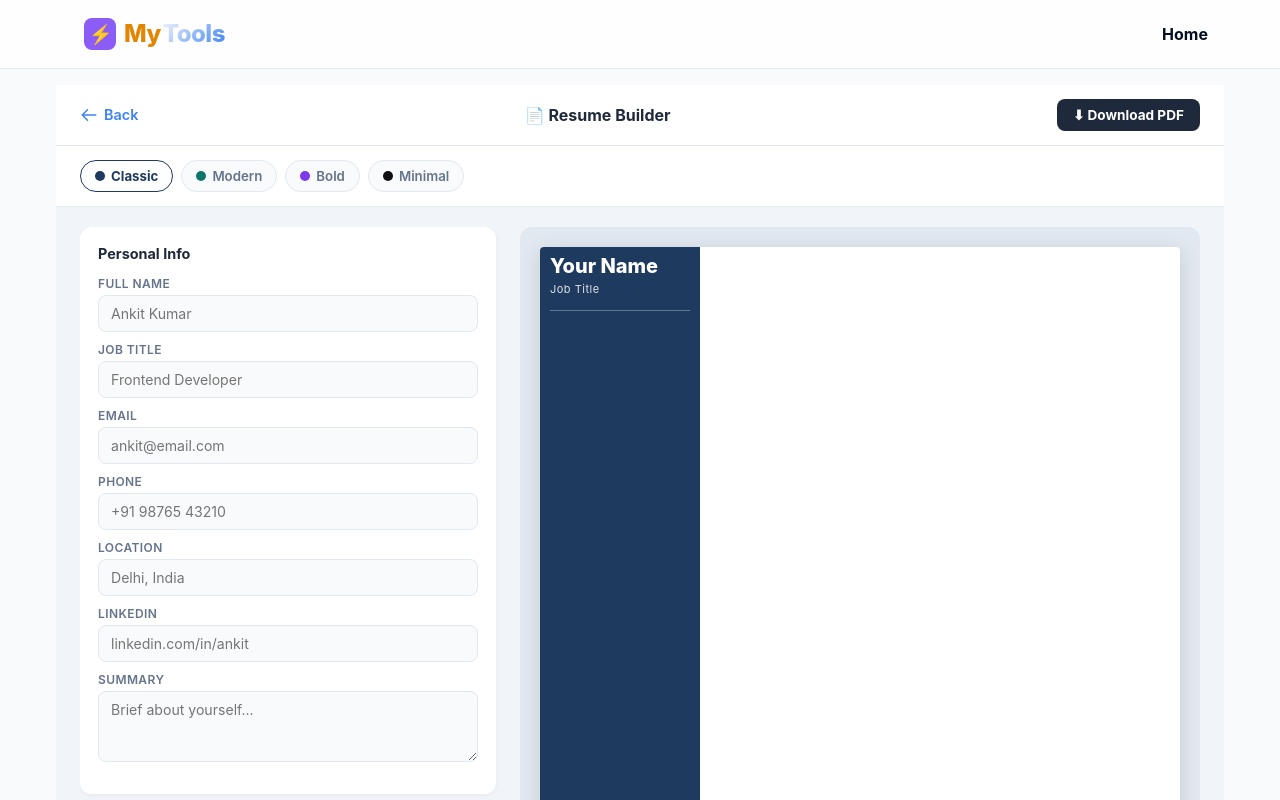
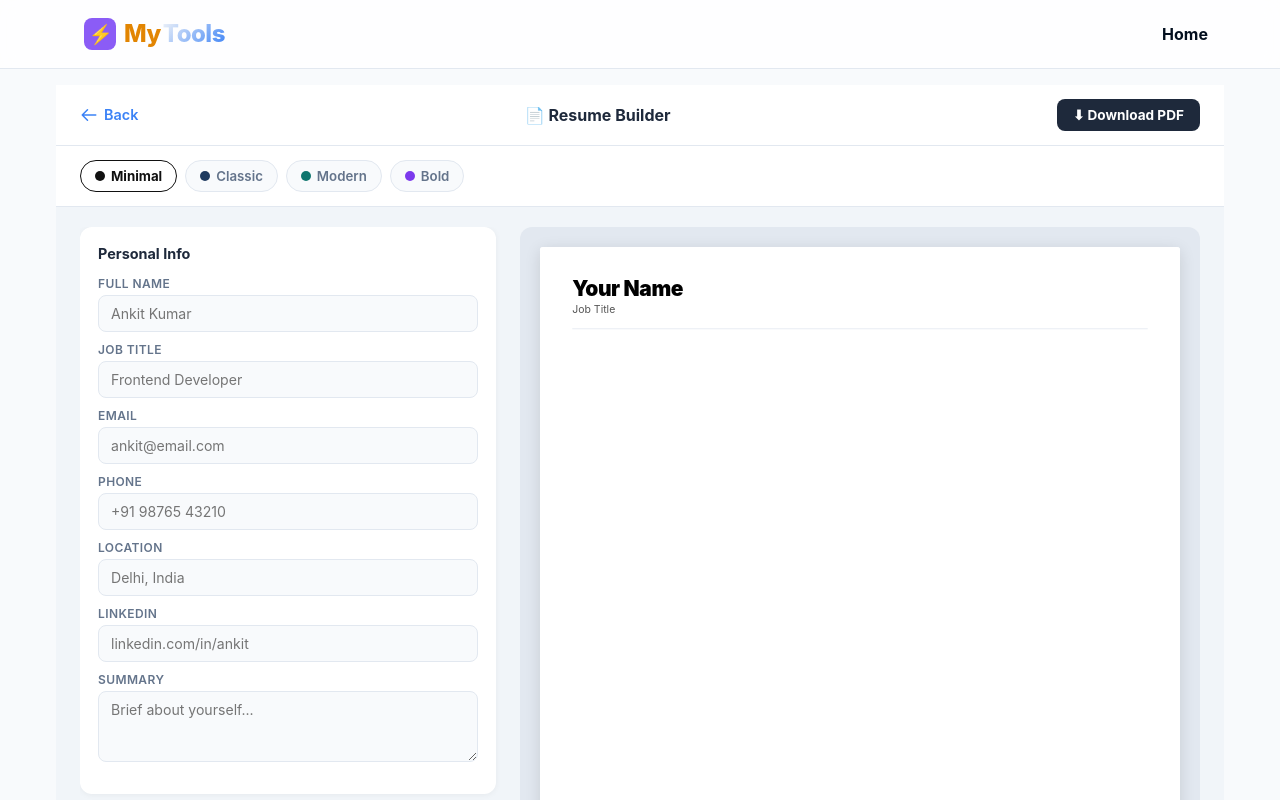
Before and after one commit to krAnkit2000/Quicktool, a React (Create React App) app: page /ResumeBuilder in a window 1280 px wide. Shown: the top 800 px of the page. Built offline with nearby package versions, Linux system fonts and the light colour scheme.

Commit message:
Resume layout bug fix

```diff
--- a/src/Pages/ResumeBuilder.css
+++ b/src/Pages/ResumeBuilder.css
@@ -1,8 +1,6 @@
-/* ============================================================
-   ResumeBuilder.css — Resume Builder + 4 Templates
-   ============================================================ */
 
-/* ── Page Layout ─────────────────────────────────────────── */
+
+/* ────────────── Page Layout ─────────────────────────────────────────── */
 .rb-page {
   min-height: 100vh;
   background: #f1f5f9;
@@ -123,11 +121,13 @@
 .rb-form-panel {
       display: flex;
     flex-direction: column;
-  gap: 14px;
+    gap: 16px;
     overflow-y: auto;
-  max-height: calc(100vh - 140px);
+    max-height: calc(100vh - 100px);
     padding-right: 4px;
 }
+
+
 .rb-form-panel::-webkit-scrollbar { width: 4px; }
 .rb-form-panel::-webkit-scrollbar-thumb { background: #cbd5e1; border-radius: 4px; }
 
@@ -222,13 +222,21 @@
   top: 20px;
   height: calc(100vh - 100px);
   overflow-y: auto;
+  overflow-x: hidden;
   align-self: start;
+}
+
+/* Scale A4 to fit the preview panel */
+.rb-preview-scaler {
+  transform-origin: top center;
+  width: 210mm;
 }
 .rb-preview-scroll {
   background: #e2e8f0;
   border-radius: 12px;
   padding: 20px;
   min-height: 100%;
+  overflow-x: auto;
 }
 .rb-preview-paper {
   background: #fff;
@@ -246,7 +254,7 @@
   .rb-mob-hidden { display: none !important; }
 }
 
-/* ── TEMPLATE: CLASSIC ───────────────────────────────────── */
+/* ────────────── TEMPLATE: CLASSIC ───────────────────────────────────── */
 .resume-classic {
   display: flex;
   min-height: 800px;
@@ -254,11 +262,12 @@
 }
 
 .rc-sidebar {
-    width: 10rem;
+  width: 220px;
   flex-shrink: 0;
-    padding: 7px 10px;
+  padding: 28px 18px;
   color: #fff;
 }
+
 .rc-name {
   font-size: 20px;
   font-weight: 800;
@@ -317,15 +326,13 @@
   margin-bottom: 4px;
 }
 .rc-main-divider { height: 2px; margin-bottom: 10px; }
-.rc-summary { font-size: 11px; color: #475569; line-height: 1.6;
-text-align: justify;
-}
+.rc-summary { font-size: 11px; color: #475569; line-height: 1.6; }
 .rc-exp-item { margin-bottom: 12px; }
 .rc-exp-role { font-weight: 700; font-size: 12px; color: #1e293b; }
 .rc-exp-meta { font-size: 10.5px; color: #64748b; margin-bottom: 4px; }
 .rc-exp-point { font-size: 10.5px; color: #475569; margin-bottom: 2px; padding-left: 8px; }
 
-/* ── TEMPLATE: MODERN ───────────────────────────────────── */
+/* ────────────── TEMPLATE: MODERN ───────────────────────────────────── */
 .resume-modern {
   font-size: 12px;
   min-height: 800px;
@@ -501,8 +508,32 @@ text-align: justify;
 }
 
 
+/* ────────────── A4 Page break handling ─────────────────────────────── */
+
+/* Sections never break in the middle */
+.rc-block,
+.rm-section,
+.rb2-section,
+.rmin-section,
+.rc-exp-item,
+.rm-exp,
+.rb2-exp,
+.rmin-exp {
+  page-break-inside: avoid;
+  break-inside: avoid;
+}
+
+/* Page break between pages */
+.resume-classic,
+.resume-modern,
+.resume-bold,
+.resume-minimal {
+  page-break-after: always;
+  break-after: page;
+}
+
 /* ── Section dividers ───────────────────────────────────── */
-.rc-block          { margin-bottom: 7px; padding-bottom: 1px; border-bottom: 1px solid #e8edf2; }
+.rc-block          { margin-bottom: 20px; padding-bottom: 16px; border-bottom: 1px solid #e8edf2; }
 .rc-block:last-child { border-bottom: none; }
 
 .rm-section        { margin-bottom: 18px; padding-bottom: 14px; border-bottom: 1px solid #f0f4f8; }
@@ -514,7 +545,7 @@ text-align: justify;
 .rmin-section      { margin-bottom: 14px; padding-bottom: 10px; }
 .rmin-hr           { border: none; border-top: 1px solid #e2e8f0; margin: 10px 0; }
 
-/* ── Skill category labels ──────────────────────────────── */
+/* ────────────── Skill category labels ──────────────────────────────── */
 .rc-skill-category {
   font-size: 9px;
   font-weight: 700;
@@ -554,10 +585,41 @@ text-align: justify;
 }
 
 @media print {
-  .rb-page { background: #fff; padding: 0; }
-  .rb-topbar, .rb-templates, .rb-mob-tabs, .rb-form-panel { display: none !important; }
-  .rb-layout { grid-template-columns: 1fr; padding: 0; }
-  .rb-preview-panel { position: static; height: auto; }
-  .rb-preview-scroll { background: none; padding: 0; }
-  .rb-preview-paper { box-shadow: none; }
+  .rb-page { background: #fff !important; padding: 0 !important; }
+  .rb-topbar,
+  .rb-templates,
+  .rb-mob-tabs,
+  .rb-form-panel { display: none !important; }
+  .rb-layout { display: block !important; padding: 0 !important; }
+  .rb-preview-panel { position: static !important; height: auto !important; overflow: visible !important; }
+  .rb-preview-scroll { background: none !important; padding: 0 !important; border-radius: 0 !important; }
+
+  /* Reset scale for print — full size */
+  div[style*="transform"] {
+    transform: none !important;
+    width: 100% !important;
   }
+
+  .rb-preview-paper {
+    box-shadow: none !important;
+    width: 100% !important;
+    border-radius: 0 !important;
+    margin: 0 !important;
+  }
+
+  .resume-classic,
+  .resume-modern,
+  .resume-bold,
+  .resume-minimal {
+    width: 100% !important;
+    min-height: auto !important;
+  }
+
+  /* Color backgrounds print karo */
+  .rc-sidebar,
+  .rb2-header,
+  .rb2-sec-label {
+    -webkit-print-color-adjust: exact !important;
+    print-color-adjust: exact !important;
+  }
+}
--- a/src/Pages/ResumeBuilder.js
+++ b/src/Pages/ResumeBuilder.js
@@ -1,4 +1,5 @@
-import { useState, useRef } from "react";
+import { useState, useRef, useEffect } from "react";
+import { useNavigate } from "react-router-dom";
 import "./ResumeBuilder.css";
 
 // ── SKILLS PARSER ────────────────────────────────────────────────────────────
@@ -25,10 +26,11 @@ function parseSkills(raw) {
 
 // ── TEMPLATES ────────────────────────────────────────────────────────────────
 const TEMPLATES = [
+    { id: "minimal",  label: "Minimal",  accent: "#111111" },
   { id: "classic",  label: "Classic",  accent: "#1e3a5f" },
   { id: "modern",   label: "Modern",   accent: "#0f766e" },
   { id: "bold",     label: "Bold",     accent: "#7c3aed" },
-  { id: "minimal",  label: "Minimal",  accent: "#111111" },
+
 ];
 
 // ── DEFAULT FORM DATA ────────────────────────────────────────────────────────
@@ -60,7 +62,7 @@ const Input = ({ label, value, onChange, placeholder, textarea }) =>
     </div>
   );
 
-// ── RESUME PREVIEW TEMPLATES ─────────────────────────────────────────────────
+// ─────── RESUME PREVIEW TEMPLATES ─────────────────────────────────────────────────
 
 // Classic — two-column, navy sidebar
 function ClassicResume({ data, accent }) {
@@ -330,7 +332,19 @@ function MinimalResume({ data }) {
           ))}
         </div>
       )}
-
+      {data.education.some(e => e.school) && (
+        <div className="rmin-section">
+          <div className="rmin-sec-title">Education</div>
+          {data.education.map((e, i) => e.school && (
+            <div key={i} className="rmin-exp">
+              <div className="rmin-exp-top">
+                <span className="rmin-exp-role">{e.degree}, {e.school}</span>
+                <span className="rmin-exp-dur">{e.year}</span>
+              </div>
+            </div>
+          ))}
+        </div>
+      )}
       {skillGroups.length > 0 && skillGroups[0].items.length > 0 && (
         <div className="rmin-section">
           <div className="rmin-sec-title">Skills</div>
@@ -353,31 +367,38 @@ function MinimalResume({ data }) {
           ))}
         </div>
       )}
-
-
-       {data.education.some(e => e.school) && (
-        <div className="rmin-section">
-          <div className="rmin-sec-title">Education</div>
-          {data.education.map((e, i) => e.school && (
-            <div key={i} className="rmin-exp">
-              <div className="rmin-exp-top">
-                <span className="rmin-exp-role">{e.degree}, {e.school}</span>
-                <span className="rmin-exp-dur">{e.year}</span>
-              </div>
-            </div>
-          ))}
-        </div>
-      )}
     </div>
   );
 }
 
-// ── MAIN COMPONENT ────────────────────────────────────────────────────────────
-export default function ResumeBuilder({ setActiveTool }) {
+// ────────────── MAIN COMPONENT ────────────────────────────────────────────────────────────
+export default function ResumeBuilder() {
+  const navigate = useNavigate();
   const [data, setData]           = useState(DEFAULT);
-  const [template, setTemplate]   = useState("classic");
+  const [template, setTemplate]   = useState("minimal");
   const [tab, setTab]             = useState("form");   // form | preview
   const printRef                  = useRef(null);
+  const scalerRef                 = useRef(null);
+
+  // Scale A4 preview to fit the panel without horizontal scroll
+  useEffect(() => {
+    const scalePreview = () => {
+      if (!scalerRef.current) return;
+      const wrap = scalerRef.current.parentElement; // rb-preview-scaler-wrap
+      if (!wrap) return;
+      const wrapWidth = wrap.clientWidth;
+      const a4Width = 794; // 210mm at 96dpi
+      const scale = wrapWidth / a4Width;
+      scalerRef.current.style.transform = `scale(${scale})`;
+      scalerRef.current.style.transformOrigin = "top left";
+      scalerRef.current.style.width = `${a4Width}px`;
+      // Set wrap height so content below doesn't overlap
+      wrap.style.height = `${1123 * scale}px`;
+    };
+    scalePreview();
+    window.addEventListener("resize", scalePreview);
+    return () => window.removeEventListener("resize", scalePreview);
+  }, []);
 
   const tmpl = TEMPLATES.find(t => t.id === template);
 
@@ -408,7 +429,7 @@ export default function ResumeBuilder({ setActiveTool }) {
    ResumeBuilder.css — Resume Builder + 4 Templates
    ============================================================ */
 
-/* ── Page Layout ─────────────────────────────────────────── */
+/* ────────────── Page Layout ─────────────────────────────────────────── */
 .rb-page {
   min-height: 100vh;
   background: #f1f5f9;
@@ -652,7 +673,7 @@ export default function ResumeBuilder({ setActiveTool }) {
   .rb-mob-hidden { display: none !important; }
 }
 
-/* ── TEMPLATE: CLASSIC ───────────────────────────────────── */
+/* ────────────── TEMPLATE: CLASSIC ───────────────────────────────────── */
 .resume-classic {
   display: flex;
   min-height: 800px;
@@ -730,7 +751,7 @@ export default function ResumeBuilder({ setActiveTool }) {
 .rc-exp-meta { font-size: 10.5px; color: #64748b; margin-bottom: 4px; }
 .rc-exp-point { font-size: 10.5px; color: #475569; margin-bottom: 2px; padding-left: 8px; }
 
-/* ── TEMPLATE: MODERN ───────────────────────────────────── */
+/* ────────────── TEMPLATE: MODERN ───────────────────────────────────── */
 .resume-modern {
   font-size: 12px;
   min-height: 800px;
@@ -836,7 +857,7 @@ export default function ResumeBuilder({ setActiveTool }) {
 .rb2-edu-year { font-size: 10px; color: #94a3b8; }
 .rb2-skill    { font-size: 10.5px; color: #334155; margin-bottom: 4px; }
 
-/* ── TEMPLATE: MINIMAL ──────────────────────────────────── */
+/* ────────────── TEMPLATE: MINIMAL ──────────────────────────────────── */
 .resume-minimal {
   font-size: 12px;
   padding: 36px 40px;
@@ -886,7 +907,7 @@ export default function ResumeBuilder({ setActiveTool }) {
 .rmin-point    { font-size: 10.5px; color: #555; margin-bottom: 2px; padding-left: 8px; line-height: 1.5; }
 .rmin-skills   { font-size: 11px; color: #444; line-height: 1.8; }
 
-/* ── Responsive ─────────────────────────────────────────── */
+/* ────────────── Responsive ─────────────────────────────────────────── */
 @media (max-width: 900px) {
   .rb-layout {
     grid-template-columns: 1fr;
@@ -952,7 +973,7 @@ export default function ResumeBuilder({ setActiveTool }) {
 
       {/* Top bar */}
       <div className="rb-topbar">
-        <button className="rb-back" onClick={() => setActiveTool("dashboard")}>
+        <button className="rb-back" onClick={() => navigate("/")}>
           <svg fill="none" stroke="currentColor" viewBox="0 0 24 24" width="18" height="18">
             <path strokeLinecap="round" strokeLinejoin="round" strokeWidth="2" d="M10 19l-7-7m0 0l7-7m-7 7h18" />
           </svg>
@@ -1070,8 +1091,12 @@ export default function ResumeBuilder({ setActiveTool }) {
         {/* RIGHT — Preview — always visible on desktop, toggled on mobile */}
         <div className={`rb-preview-panel ${tab === "form" ? "rb-mob-hidden" : ""}`}>
           <div className="rb-preview-scroll">
-            <div ref={printRef} className="rb-preview-paper">
-              {renderPreview()}
+            <div className="rb-preview-scaler-wrap">
+              <div ref={scalerRef} className="rb-preview-scaler">
+                <div ref={printRef} className="rb-preview-paper">
+                  {renderPreview()}
+                </div>
+              </div>
             </div>
           </div>
         </div>
```
Lines whose indentation alone changed are shown as unchanged.
